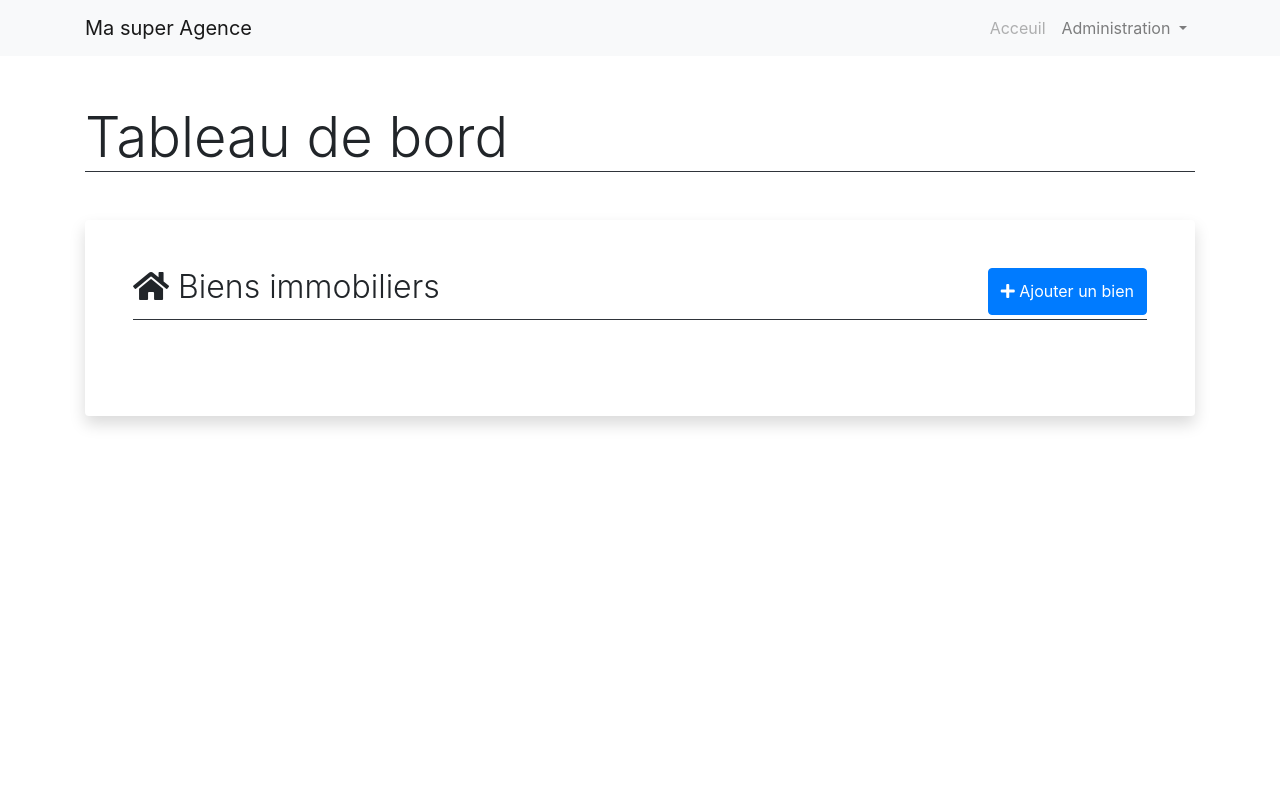
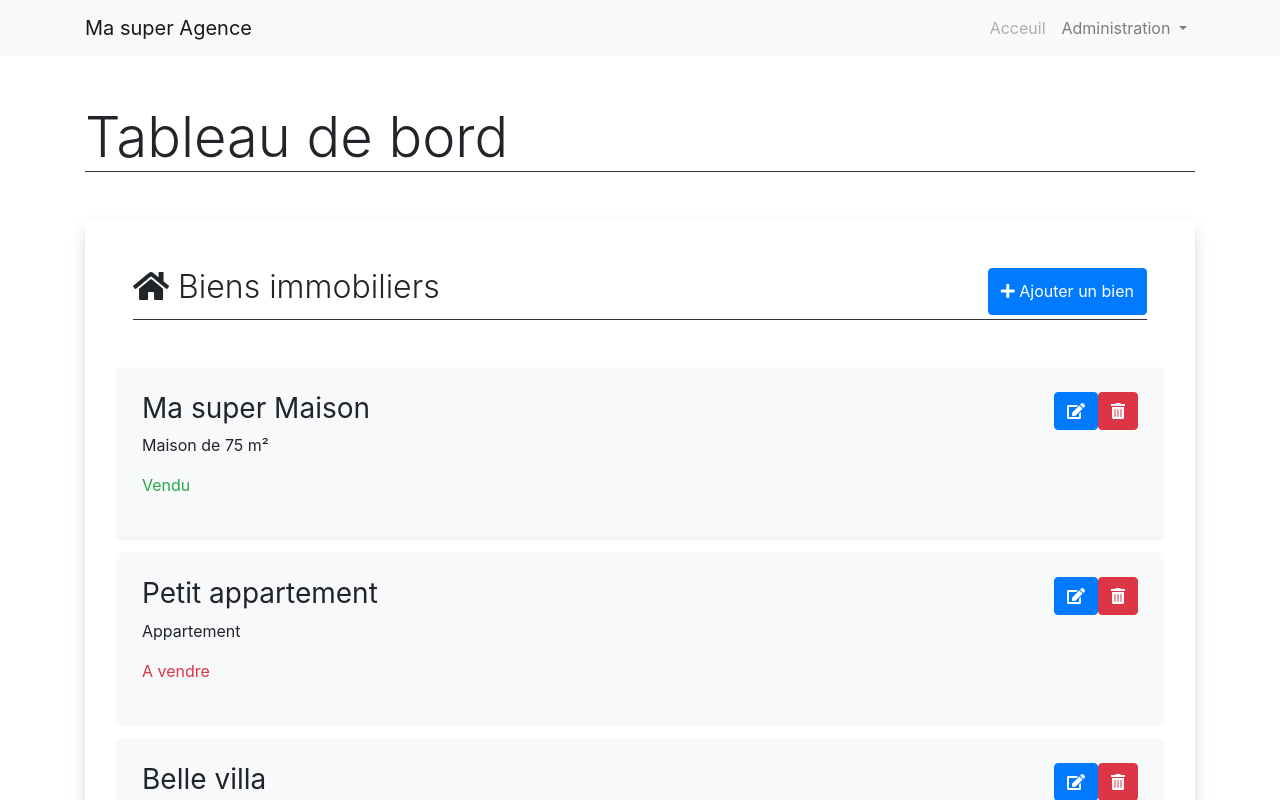
Before and after one commit to Jeremy-san/monAgence, an Angular app: page /admin/dashboard in a window 1280 px wide. Shown: the top 800 px of the page. Built offline with nearby package versions, Linux system fonts and the light colour scheme.

Commit message:
crud finish

```diff
--- a/src/app/admin/admin-properties/admin-properties.component.html
+++ b/src/app/admin/admin-properties/admin-properties.component.html
@@ -2,12 +2,31 @@
   <div class="row">
     <div class="col-12 d-flex">
       <h2 class="font-weight-light"><i class="fas fa-home"></i> Biens immobiliers</h2>
-      <button class="btn btn-primary ml-auto" type="button" data-toggle="modal" data-target="#propertiesFormModal"><i class="fas fa-plus"></i> Ajouter un bien</button>
+      <button class="btn btn-primary ml-auto" type="button" data-toggle="modal" data-target="#propertiesFormModal" (click)="resetForm()" ><i class="fas fa-plus"></i> Ajouter un bien</button>
     </div>
   </div>
   <hr class="mt-1 mb-5 bg-dark">
   <div class="row">
-
+    <div *ngFor="let property of properties; let i = index" class="col-12 shadow-sm p-4 mb-3 bg-light">
+      <div class="d-flex">
+        <h3 class="font-weight-normal">
+          {{ property.title }}
+        </h3>
+        <div class="ml-auto">
+          <button class="btn btn-primary m1" type="button" (click)="onEditProperty(property)" ><i class="fas fa-edit" ></i></button>
+          <button class="btn btn-danger m1" type="button" (click)="onDeleteProperty(i)" ><i class="fas fa-trash-alt"></i></button>
+        </div>
+      </div>
+      <p>
+        {{property.category}} <span *ngIf="property.surface && property.surface !== ''">de {{property.surface}} m²</span>
+        <span *ngIf="property.rooms && property.rooms !== ''">, {{property.rooms}} pièce(s).</span>
+      </p>
+      <p *ngIf="property.price && property.price !== ''"> {{property.price}} € </p>
+      <p>
+        <span *ngIf="property.sold" class="text-success">Vendu</span>
+        <span *ngIf="!property.sold" class="text-danger">A vendre </span>
+      </p>
+    </div>
   </div>
 </div>
 <!-- Modal -->
@@ -30,13 +49,13 @@
               <label class="input-group-text" for="inputGroupSelect01">Catégorie</label>
             </div>
             <select class="custom-select" id="inputGroupSelect01" formControlName="category">
-              <option value="appartement">Appartement</option>
-              <option value="maison">Maison</option>
+              <option value="Appartement">Appartement</option>
+              <option value="Maison">Maison</option>
             </select>
           </div>
           <div class="form-row">
             <div class="form-group col-6">
-              <input type="text" placeholder="Surface (m)" class="form-control" formControlName="surface">
+              <input type="text" placeholder="Surface (m²)" class="form-control" formControlName="surface">
             </div>
             <div class="form-group col-6">
               <input type="text" placeholder="Nombre de pièce" class="form-control" formControlName="rooms">
@@ -49,6 +68,13 @@
         <div class="form-group">
           <input type="text" placeholder="Prix" class="form-control" formControlName="price">
         </div>
+        <div class="custom-control custom-switch">
+          <input type="checkbox" class="custom-control-input" id="customSwitch1" formControlName="sold">
+          <label class="custom-control-label" for="customSwitch1">
+            <span class="text-success" *ngIf="propertiesForm.value.sold">Vendu</span>
+            <span class="text-danger" *ngIf="!propertiesForm.value.sold">A vendre</span>
+          </label>
+        </div>
         <div class="modal-footer">
           <button type="button" class="btn btn-secondary" data-dismiss="modal">Annuler</button>
           <button type="button" type="submit" class="btn btn-primary" [disabled]="propertiesForm.invalid">Enregistrer</button>
@@ -57,3 +83,21 @@
     </div>
   </div>
 </div>
+
+<!-- Delete property Modal -->
+<div class="modal fade" id="deletePropertyModal" tabindex="-1" role="dialog" aria-labelledby="exampleModalLabel" aria-hidden="true">
+  <div class="modal-dialog modal-dialog-centered">
+    <div class="modal-content">
+      <div class="modal-header">
+        <h5 class="modal-title" id="exampleModalLabel">Supprimer ce bien ?</h5>
+        <button type="button" class="close" data-dismiss="modal" aria-label="Close">
+          <span aria-hidden="true">&times;</span>
+        </button>
+      </div>
+      <div class="modal-footer">
+        <button type="button" class="btn btn-secondary" data-dismiss="modal">Annuler</button>
+        <button type="button" class="btn btn-danger" (click)="onConfirmDeleteProperty()" >Supprimer</button>
+      </div>
+    </div>
+  </div>
+</div>
--- a/src/app/admin/admin-properties/admin-properties.component.ts
+++ b/src/app/admin/admin-properties/admin-properties.component.ts
@@ -1,5 +1,8 @@
 import { Component, OnInit } from '@angular/core';
 import { FormGroup, FormBuilder, Validators } from '@angular/forms';
+import { PropertiesService } from 'src/app/services/properties.service';
+import { Subscription } from 'rxjs';
+import * as $ from 'jquery';
 
 @Component({
   selector: 'app-admin-properties',
@@ -9,12 +12,24 @@
 export class AdminPropertiesComponent implements OnInit {
 
   propertiesForm: FormGroup;
+  propertiesSubcription: Subscription;
+  properties: any[] = [];
 
+  indexToRemove;
 
-  constructor(private fb: FormBuilder) { }
+  indexToUpdate;
+  editMode = false;
+
+  constructor(private fb: FormBuilder, private propertiesService: PropertiesService) { }
 
   ngOnInit(): void {
     this.initPorpertiesForm();
+    this.propertiesService.propertiesSubject.subscribe(
+      (data) => {
+        this.properties = data;
+      }
+    );
+    this.propertiesService.emitProperties();
   }
 
   initPorpertiesForm() {
@@ -24,12 +39,54 @@
       surface: ['', Validators.required],
       rooms: ['', Validators.required],
       description: '',
-      price: ['', Validators.required]
+      price: ['', Validators.required],
+      sold: ''
     });
   }
 
   onSubmitPropertiesForm() {
-    console.log(this.propertiesForm.value);
+    const newProperty = this.propertiesForm.value;
+    if (this.editMode) {
+      this.propertiesService.updateProperty(newProperty, this.indexToUpdate);
+    } else {
+      this.propertiesService.createPorperties(newProperty);
+    }
+    $('#propertiesFormModal').modal('hide');
+  }
 
+  resetForm() {
+    this.editMode = false;
+    this.propertiesForm.reset();
   }
+
+  onDeleteProperty(index) {
+    $('#deletePropertyModal').modal('show');
+    this.indexToRemove = index;
+  }
+
+  onConfirmDeleteProperty() {
+    this.propertiesService.deleteProperty(this.indexToRemove);
+    $('#deletePropertyModal').modal('hide');
+  }
+
+  onEditProperty(property) {
+    this.editMode = true;
+    $('#propertiesFormModal').modal('show');
+    this.propertiesForm.get('title').setValue(property.title);
+    this.propertiesForm.get('category').setValue(property.category);
+    this.propertiesForm.get('surface').setValue(property.surface);
+    this.propertiesForm.get('rooms').setValue(property.rooms);
+    this.propertiesForm.get('description').setValue(property.description);
+    this.propertiesForm.get('price').setValue(property.price);
+    this.propertiesForm.get('sold').setValue(property.sold);
+    const index = this.properties.findIndex(
+      (propertyEl) => {
+        if (propertyEl === property) {
+            return true;
+        }
+      }
+    );
+    this.indexToUpdate = index;
+  }
+
 }
--- a/src/app/services/properties.service.ts
+++ b/src/app/services/properties.service.ts
@@ -11,6 +11,7 @@
     {
       title: 'Ma super Maison',
       category: 'Maison',
+      surface: '75',
       sold: true
     },
     {
@@ -56,4 +57,18 @@
     //   }
     // });
   }
+
+  createPorperties(property) {
+    this.properties.push(property);
+  }
+
+  deleteProperty(index) {
+    this.properties.splice(index, 1);
+    this.emitProperties();
+  }
+
+  updateProperty(property, index) {
+    this.properties[index] = property;
+    this.emitProperties();
+  }
 }
```
